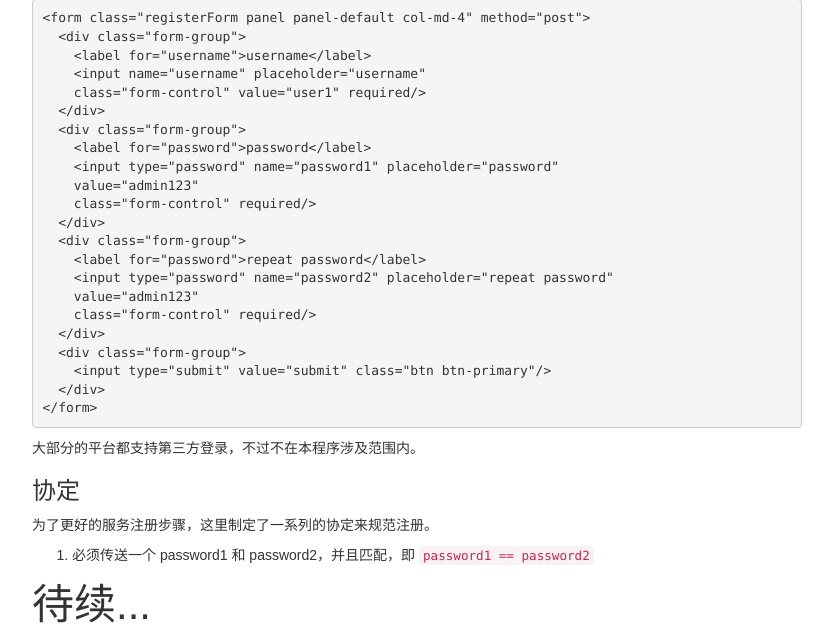
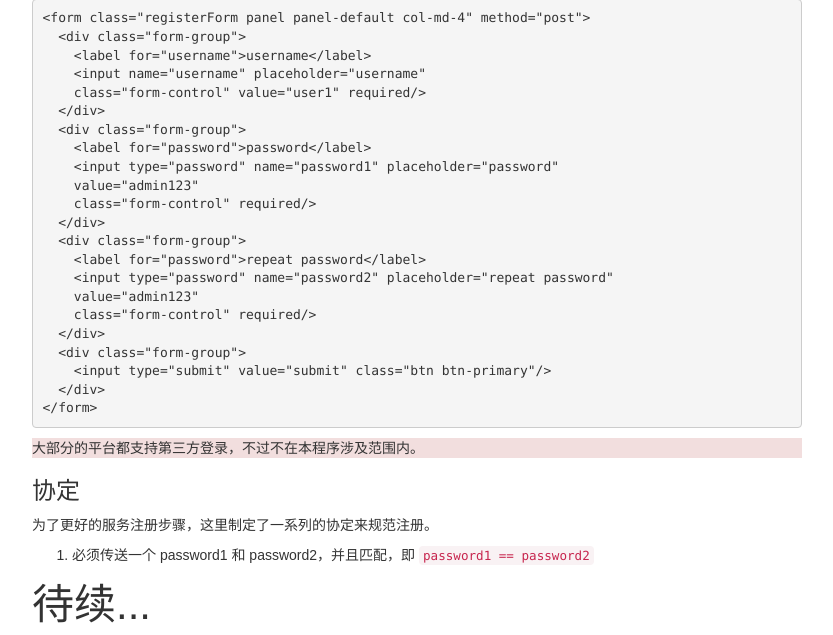
Before and after one commit to dotku/thinkphp-user, a PHP site: page /DbName/view/Home/Index/index.php in a window 1280 px wide. Shown: the part 656-1291 px from the top of the page, without its empty margins (223-1056 px from the left). Run offline with PHP 8.4, Linux system fonts and the light colour scheme; some libraries are stand-ins or nearby versions.

Commit message:
update demo

```diff
--- a/view/Home/Index/index.php
+++ b/view/Home/Index/index.php
@@ -68,7 +68,7 @@
     &lt;input type=&quot;submit&quot; value=&quot;submit&quot; class=&quot;btn btn-primary&quot;/&gt;
   &lt;/div&gt;
 &lt;/form&gt;</pre>
-      <p>大部分的平台都支持第三方登录，不过不在本程序涉及范围内。</p>
+      <p class="bg-danger">大部分的平台都支持第三方登录，不过不在本程序涉及范围内。</p>
       <h3>协定</h3>
       <p>为了更好的服务注册步骤，这里制定了一系列的协定来规范注册。</p>
       <ol>
```
